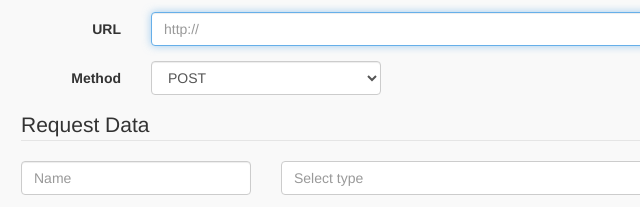
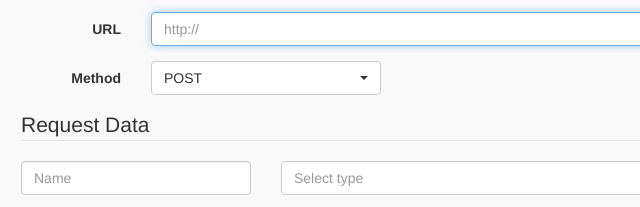
Before and after one commit to yadavhimanshu13/anti-phishing, a plain HTML site: page index.html in a window 1280 px wide. Shown: the part 303-510 px from the top of the page, 244-884 px from the left. Drawn offline with nearby package versions, Linux system fonts and the light colour scheme.

Commit message:
Add select picker on method

```diff
--- a/index.html
+++ b/index.html
@@ -49,7 +49,7 @@
                         <div class="form-group">
                             <label for="method" class="col-sm-2 control-label">Method</label>
                             <div class="col-sm-4">
-                                <select class="form-control" id="method" class="selectpicker">
+                                <select class="form-control selectpicker" id="method" class="selectpicker">
                                     <option value="post">POST</option>
                                     <option value="get">GET</option>
                                 </select>
```
